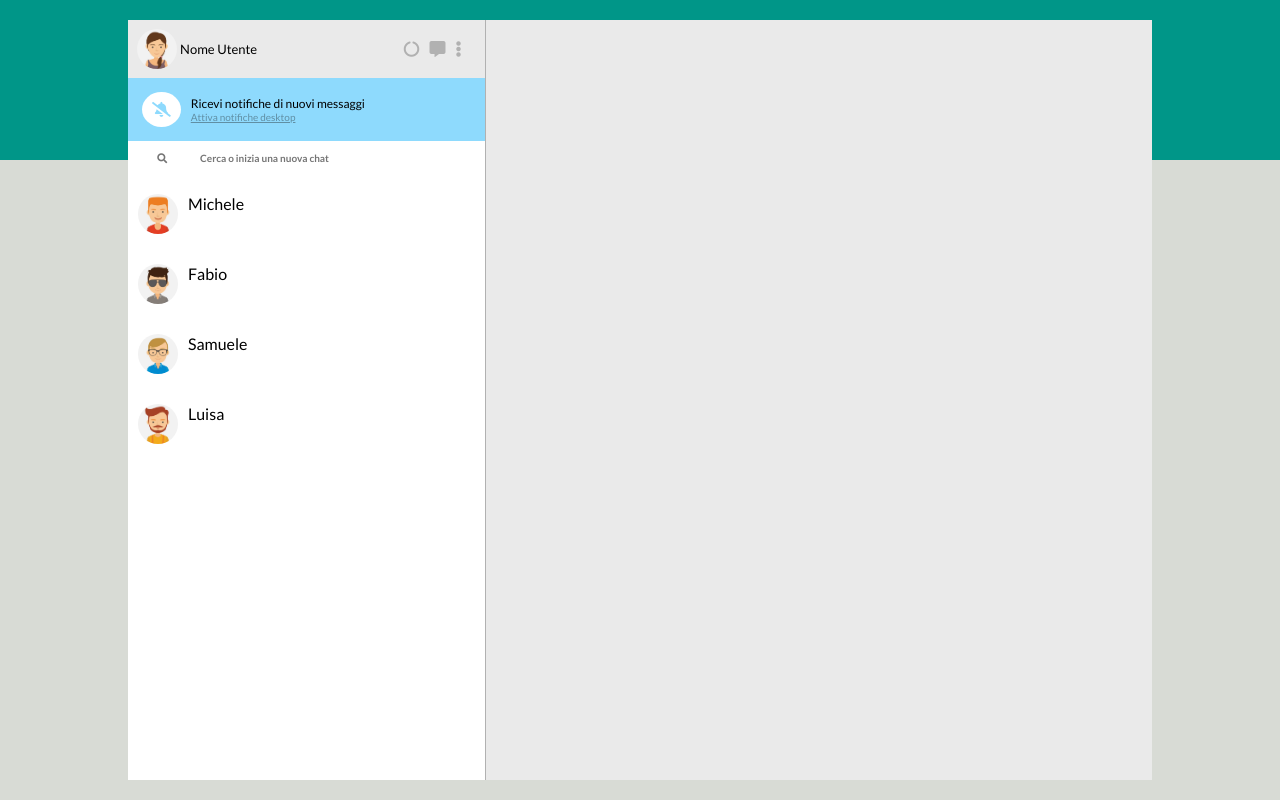
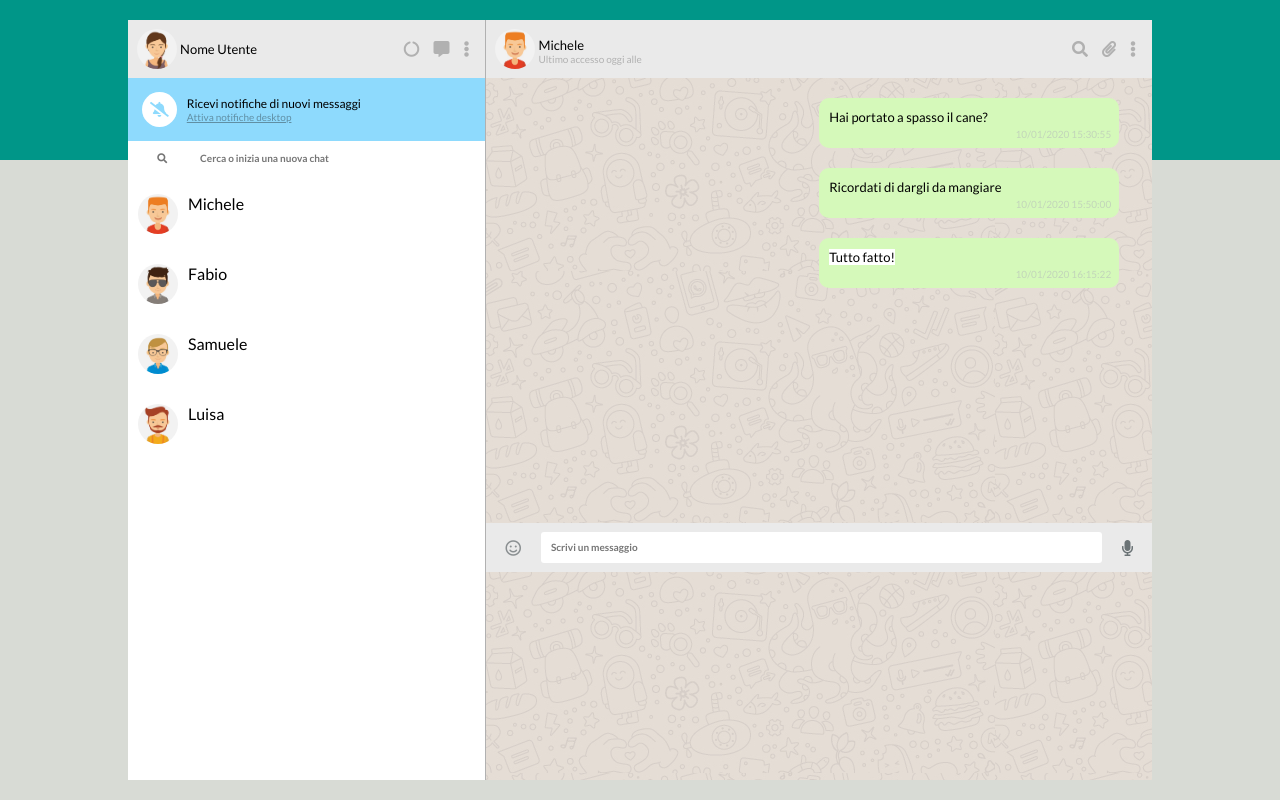
Before and after one commit to touros91/vue-boolzapp, a plain HTML site: page index.html in a window 1280 px wide. Drawn offline with nearby package versions, Linux system fonts and the light colour scheme.

Commit message:
Aggiunto Milestone 1 completa

```diff
--- a/css/style.css
+++ b/css/style.css
@@ -27,10 +27,12 @@ body {
     width: 35%;
     background-color: white;
     border-right: 1px solid #B1B1B1;
+    overflow-y: auto;
 }
 
 .right-box {
     width: 65%;
+    background-image: url("../img/mine.jpg");
 }
 
 /* sezione Nome Utente  */
@@ -61,11 +63,10 @@ body {
 .username-icons {
     display: flex;
     color: #B1B1B1;
-    margin-right: 10px;
 }
 
 .username-icons i {
-    margin: 0 5px;
+    margin: 0 7px;
 }
 
 /* sezione Notifiche  */
@@ -80,7 +81,7 @@ body {
 
 .notifications i {
     background-color: white;
-    padding: 10px;
+    padding: 10px 8px;
     border-radius: 50%;
     color: #8EDAFD;
     font-size: 15px;
@@ -112,21 +113,83 @@ input[type="text"] {
     font-family: "Font Awesome 5 Free", 'Lato', sans-serif;
 }
 
-/* sezione Chats  */
+/* sezione lista Chats  */
 
-ul li {
+.chats ul li {
     list-style: none;
     margin-top: 10px;
     display: flex;
     padding: 10px;
 }
 
-ul li img {
+.chats ul li img {
     max-width: 40px;
     border-radius: 50%;
     margin-right: 10px;
 }
 
-ul li:hover {
+.chats ul li:hover {
     background-color: #E9EBEB;
 }
+
+/* sezione Messaggi della Chat  */
+
+.contact-name{
+    display: inline-block;
+    vertical-align: middle;
+}
+
+.contact-name div {
+    font-size: 10px;
+    color: #B1B1B1;
+}
+
+.chat-container li{
+    max-width: 300px;
+    margin-left: 50%;
+    background-color: #D5F9BA;
+    list-style: none;
+    margin-top: 20px;
+    padding: 8px;
+    padding-left: 10px;
+    border-radius: 10px;
+}
+
+.chat-container span {
+    font-size: 13px;
+}
+
+.chat-container div {
+    font-size: 10px;
+    text-align: end;
+    margin-top: 3px;
+    color: #C2D4BA;
+}
+
+.green {
+    background-color: #D5F9BA;
+}
+
+.white {
+    background-color: white;
+    text-align:start;
+}
+
+.write-message {
+    margin-top: 235px;
+    height: 50px;
+}
+
+.write-message input {
+    padding: 10px;
+    margin: 0 20px;
+}
+
+.write-message i:first-child {
+    margin-left: 10px;
+    color: #8A8F91;
+}
+.write-message i:last-child {
+    margin-right: 10px;
+    color: #6B7376;
+}
--- a/index.html
+++ b/index.html
@@ -48,9 +48,7 @@
                 <div class="search">
                     <input type="text" class="fas" placeholder="          &#xf002                 Cerca o inizia una nuova chat">
                 </div>
-
                 <!-- lista delle Chats  -->
-
                 <div class="chats">
                     <ul>
                         <li v-for="(contact, index) in contacts" :key="index">
@@ -59,19 +57,53 @@
                         </li>
                     </ul>
                 </div>
+            </div>
+            <!-- box di destra  -->
+            <div class="right-box">
+                <!-- sezione Nome Destinatario Messaggi  -->
+                <div class="username">
+                    <div class="my-account">
+                        <div class="username-avatar">
+                            <img :src="`img/avatar${contacts[0].avatar}.jpg`" alt="Username Avatar">
+                        </div>
+                        <div class="contact-name">
+                            <span>{{contacts[0].name}}</span>
+                            <div>Ultimo accesso oggi alle</div>
+                        </div>
+                    </div>
+                    <div class="username-icons">
+                        <i class="fas fa-search"></i>
+                        <i class="fas fa-paperclip"></i>
+                        <i class="fas fa-ellipsis-v"></i>
+                    </div>
+                </div>
+
+                <!-- sezione Messaggi della Chat  -->
+                <div class="chat-container">
+                    <ul>
+                        <li v-for="(msg, index) in contacts[0].messages" :key="index" >
+                            <span :class='msg.status == "sent" ? "green" : "white"'>{{msg.message}}</span>
+                            <div>{{msg.date}}</div>
+                        </li>
+                    </ul>
+                </div>
+
+                <div class="write-message">
+
+                    <div class="username">
+
+                        <i class="far fa-smile"></i>
+                        <input type="text" placeholder="Scrivi un messaggio">
+                        <i class="fas fa-microphone"></i>
+                    </div>
+
+                </div>
+
 
 
 
 
             </div>
-
-
-
-
-
-
-
-            <div class="right-box"></div>
 
 
 
--- a/js/main.js
+++ b/js/main.js
@@ -87,7 +87,12 @@ const app = new Vue(
 
         },
         methods: {
-
+            isSent: function(index){
+                if(this.contacts[index].messages.status == "sent"){
+                    return "green";
+                }
+                return "white";
+            }
         }
     }
 )
```
Also changed, not shown: img/search-solid.svg (deleted), 2 other files.
